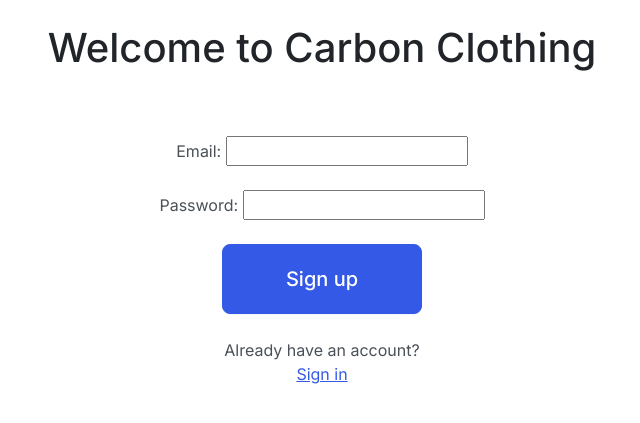
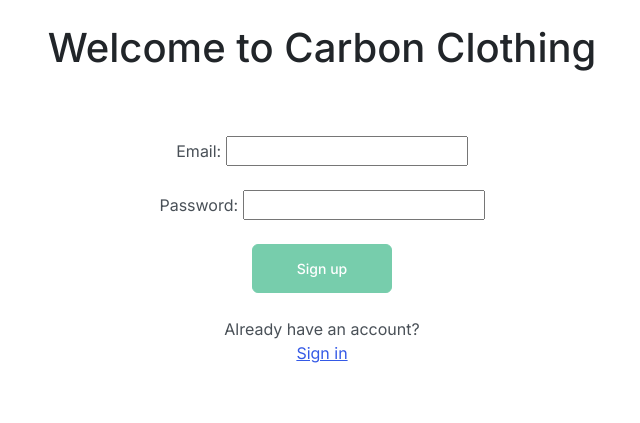
Before and after one commit to SteadydeetsHackCam2022/HackCambridge2022, a Django app: page /signup/ in a window 1280 px wide. Shown: the part 67-490 px from the top of the page, without its empty margins (318-958 px from the left). Run offline with Django 4.2, Linux system fonts and the light colour scheme.

Commit message:
Change button colour to green

```diff
--- a/backend/store/templates/login.html
+++ b/backend/store/templates/login.html
@@ -15,7 +15,7 @@
             <input type="text" id="email" name="email" required><br><br>
             <label for="password">Password: </label>
             <input type="password" id="password" name="password" required><br><br>
-            <input id="submit" class="btn btn-primary btn-lg" type="submit" value="Log in">
+            <input id="submit" class="btn btn-success disabled" type="submit" value="Log in">
         </form>
         <br>
         Don't have an account?<br>
--- a/backend/store/templates/signup.html
+++ b/backend/store/templates/signup.html
@@ -15,7 +15,7 @@
             <input type="text" id="email" name="email" required><br><br>
             <label for="password">Password: </label>
             <input type="password" id="password" name="password" required><br><br>
-            <input type="submit" class="btn btn-primary btn-lg" value="Sign up">
+            <input type="submit" class="btn btn-success disabled" value="Sign up">
         </form>
         <br>
         Already have an account?<br>
```
